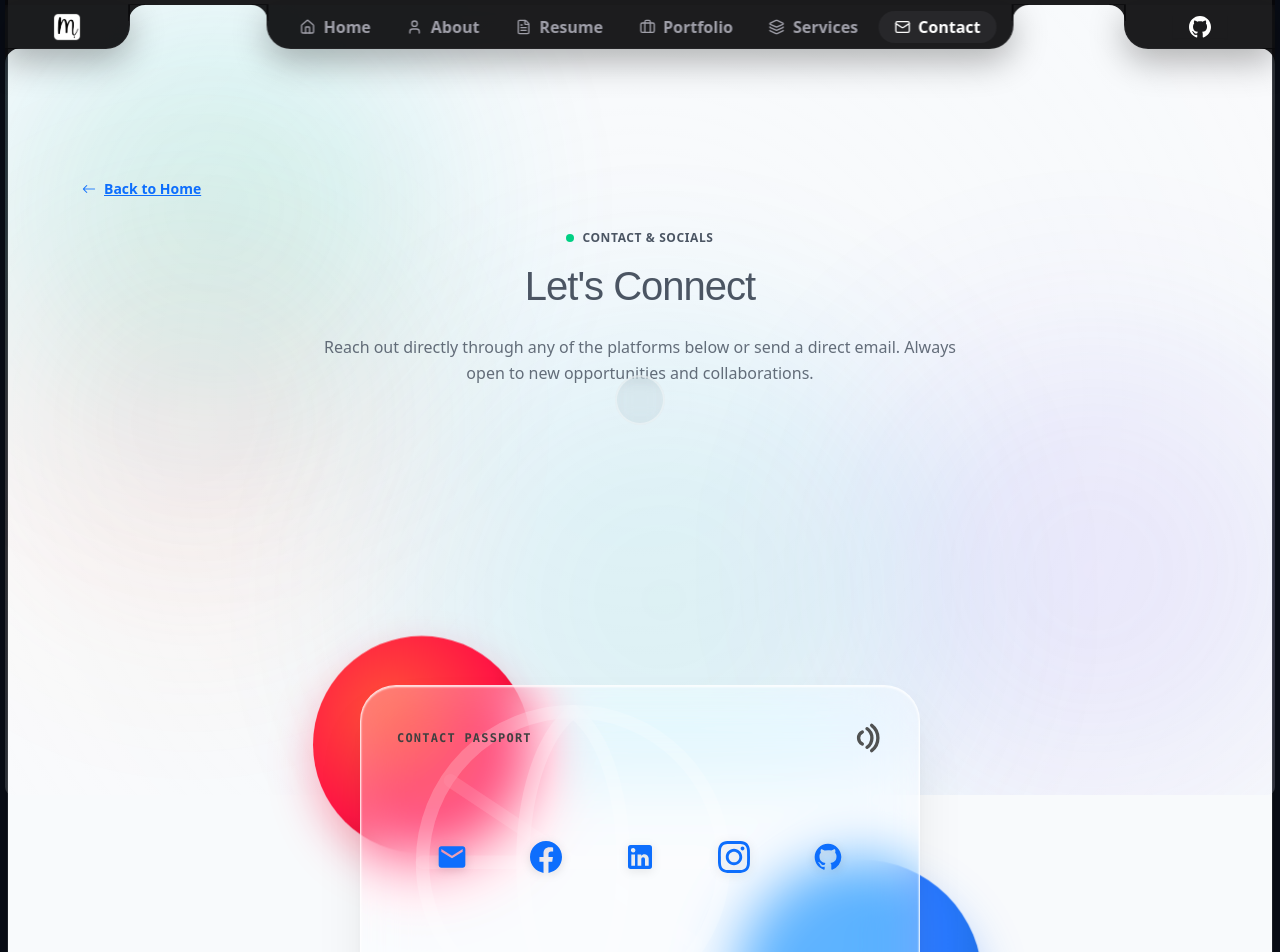
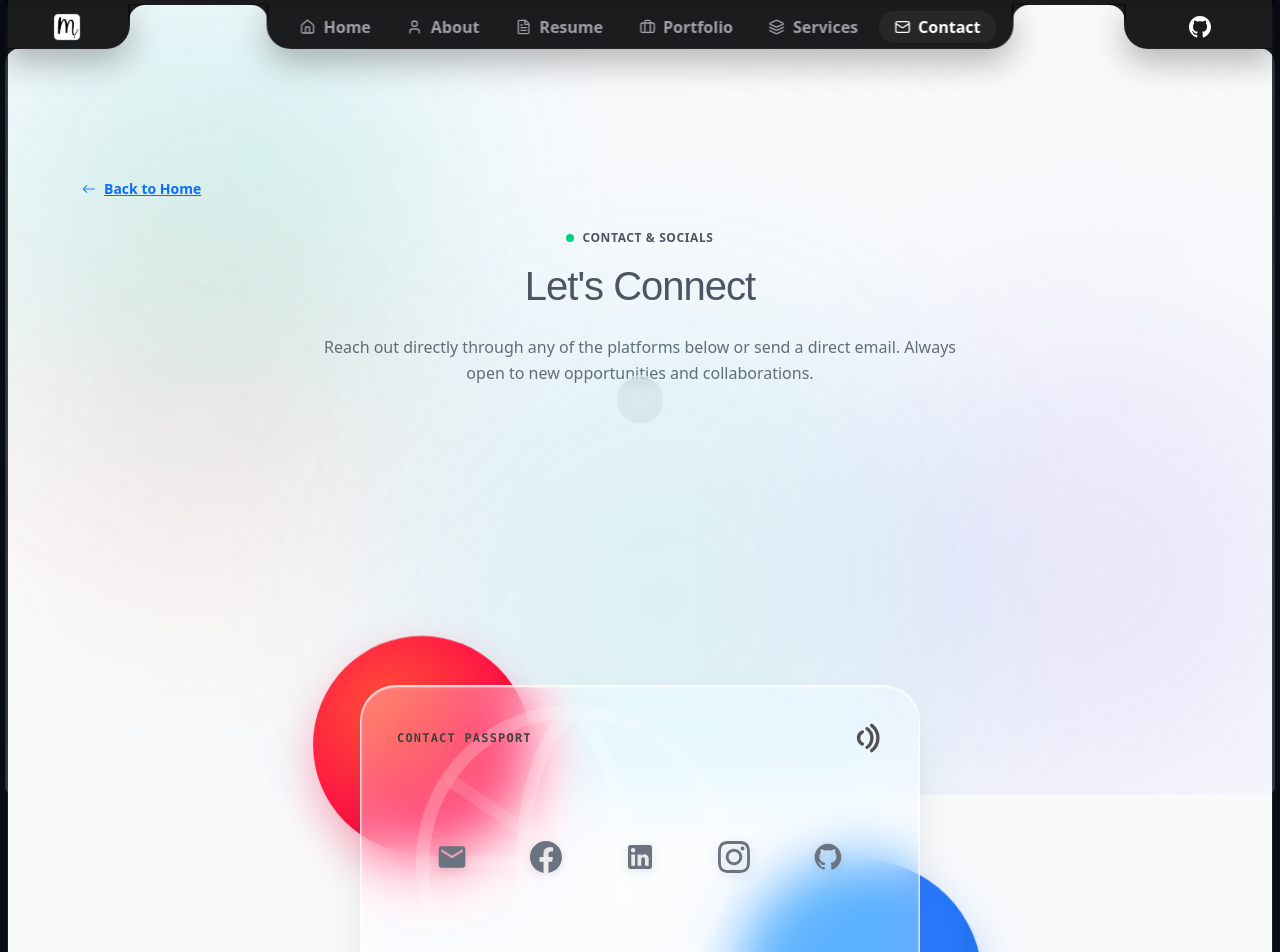
Before and after one commit to musyaaS30/musya-portfolio, a React (Vite) app: page /contact in a window 1280 px wide. Shown: the top 952 px of the page. Built offline with nearby package versions, Linux system fonts and the light colour scheme.

Commit message:
fix(contact): override Bootstrap link blue color with strict gray color on contact card icons

```diff
--- a/src/pages/ContactPage.jsx
+++ b/src/pages/ContactPage.jsx
@@ -45,7 +45,12 @@ const ContactPage = () => {
       name: "Gmail",
       url: "mailto:mussforrttk@gmail.com",
       svg: (
-        <svg className="w-6 h-6 sm:w-7 sm:h-7 md:w-8 md:h-8 fill-current" viewBox="0 0 24 24">
+        <svg
+          className="w-6 h-6 sm:w-7 sm:h-7 md:w-8 md:h-8"
+          viewBox="0 0 24 24"
+          fill="currentColor"
+          style={{ fill: "currentColor" }}
+        >
           <path d="M20 4H4c-1.1 0-1.99.9-1.99 2L2 18c0 1.1.9 2 2 2h16c1.1 0 2-.9 2-2V6c0-1.1-.9-2-2-2zm0 4l-8 5-8-5V6l8 5 8-5v2z" />
         </svg>
       ),
@@ -54,7 +59,12 @@ const ContactPage = () => {
       name: "Facebook",
       url: "https://www.facebook.com/share/1KtsbCGuYP/",
       svg: (
-        <svg className="w-6 h-6 sm:w-7 sm:h-7 md:w-8 md:h-8 fill-current" viewBox="0 0 24 24">
+        <svg
+          className="w-6 h-6 sm:w-7 sm:h-7 md:w-8 md:h-8"
+          viewBox="0 0 24 24"
+          fill="currentColor"
+          style={{ fill: "currentColor" }}
+        >
           <path d="M24 12.073c0-6.627-5.373-12-12-12s-12 5.373-12 12c0 5.99 4.388 10.954 10.125 11.854v-8.385H7.078v-3.47h3.047V9.43c0-3.007 1.792-4.669 4.533-4.669 1.312 0 2.686.235 2.686.235v2.953H15.83c-1.491 0-1.956.925-1.956 1.874v2.25h3.328l-.532 3.47h-2.796v8.385C19.612 23.027 24 18.062 24 12.073z" />
         </svg>
       ),
@@ -63,7 +73,12 @@ const ContactPage = () => {
       name: "LinkedIn",
       url: "https://www.linkedin.com/in/musyahadat-545989343",
       svg: (
-        <svg className="w-6 h-6 sm:w-7 sm:h-7 md:w-8 md:h-8 fill-current" viewBox="0 0 24 24">
+        <svg
+          className="w-6 h-6 sm:w-7 sm:h-7 md:w-8 md:h-8"
+          viewBox="0 0 24 24"
+          fill="currentColor"
+          style={{ fill: "currentColor" }}
+        >
           <path d="M19 3a2 2 0 0 1 2 2v14a2 2 0 0 1-2 2H5a2 2 0 0 1-2-2V5a2 2 0 0 1 2-2h14m-.5 15.5v-5.3a3.26 3.26 0 0 0-3.26-3.26c-.85 0-1.84.52-2.28 1.3v-1.11h-2.79v8.37h2.79v-4.93c0-.77.62-1.4 1.39-1.4a1.4 1.4 0 0 1 1.4 1.4v4.93h2.75M6.88 8.56a1.68 1.68 0 0 0 1.68-1.68c0-.93-.75-1.69-1.68-1.69a1.69 1.69 0 0 0-1.69 1.69c0 .93.76 1.68 1.69 1.68m1.39 9.94v-8.37H5.5v8.37h2.77z" />
         </svg>
       ),
@@ -72,7 +87,12 @@ const ContactPage = () => {
       name: "Instagram",
       url: "https://www.instagram.com/musyaa_3?igsh=MXFkMHh2empvbzRnbA==",
       svg: (
-        <svg className="w-6 h-6 sm:w-7 sm:h-7 md:w-8 md:h-8 fill-current" viewBox="0 0 24 24">
+        <svg
+          className="w-6 h-6 sm:w-7 sm:h-7 md:w-8 md:h-8"
+          viewBox="0 0 24 24"
+          fill="currentColor"
+          style={{ fill: "currentColor" }}
+        >
           <path d="M12 2.163c3.204 0 3.584.012 4.85.07 3.252.148 4.771 1.691 4.919 4.919.058 1.265.069 1.645.069 4.849 0 3.205-.012 3.584-.069 4.849-.149 3.225-1.664 4.771-4.919 4.919-1.266.058-1.644.07-4.85.07-3.204 0-3.584-.012-4.849-.07-3.26-.149-4.771-1.699-4.919-4.92-.058-1.265-.07-1.644-.07-4.849 0-3.204.013-3.583.07-4.849.149-3.227 1.664-4.771 4.919-4.919 1.266-.057 1.645-.069 4.849-.069zm0-2.163c-3.259 0-3.667.014-4.947.072-4.358.2-6.78 2.618-6.98 6.98-.059 1.281-.073 1.689-.073 4.948 0 3.259.014 3.668.072 4.948.2 4.358 2.618 6.78 6.98 6.98 1.281.058 1.689.072 4.948.072 3.259 0 3.668-.014 4.948-.072 4.354-.2 6.782-2.618 6.979-6.98.059-1.28.073-1.689.073-4.948 0-3.259-.014-3.667-.072-4.947-.196-4.354-2.617-6.78-6.979-6.98-1.281-.059-1.69-.073-4.949-.073zm0 5.838c-3.403 0-6.162 2.759-6.162 6.162s2.759 6.163 6.162 6.163 6.162-2.759 6.162-6.163c0-3.403-2.759-6.162-6.162-6.162zm0 10.162c-2.209 0-4-1.79-4-4 0-2.209 1.791-4 4-4s4 1.791 4 4c0 2.21-1.791 4-4 4zm6.406-11.845c-.796 0-1.441.645-1.441 1.44s.645 1.44 1.441 1.44c.795 0 1.439-.645 1.439-1.44s-.644-1.44-1.439-1.44z" />
         </svg>
       ),
@@ -81,7 +101,12 @@ const ContactPage = () => {
       name: "GitHub",
       url: "https://github.com/musyaaS30",
       svg: (
-        <svg className="w-6 h-6 sm:w-7 sm:h-7 md:w-8 md:h-8 fill-current" viewBox="0 0 24 24">
+        <svg
+          className="w-6 h-6 sm:w-7 sm:h-7 md:w-8 md:h-8"
+          viewBox="0 0 24 24"
+          fill="currentColor"
+          style={{ fill: "currentColor" }}
+        >
           <path
             fillRule="evenodd"
             clipRule="evenodd"
@@ -229,7 +254,8 @@ const ContactPage = () => {
                       href={item.url}
                       target={item.name === "Gmail" ? "_self" : "_blank"}
                       rel="noopener noreferrer"
-                      className="group/icon relative p-1.5 sm:p-2 text-neutral-500 hover:text-neutral-800 dark:text-neutral-400 dark:hover:text-white transition-all duration-200 ease-out hover:scale-125 hover:-translate-y-1 drop-shadow-[0_2px_5px_rgba(0,0,0,0.12)]"
+                      className="group/icon relative p-1.5 sm:p-2 !text-[#6b7280] hover:!text-neutral-900 dark:!text-neutral-400 dark:hover:!text-white !no-underline transition-all duration-200 ease-out hover:scale-125 hover:-translate-y-1 drop-shadow-[0_2px_5px_rgba(0,0,0,0.12)] cursor-pointer"
+                      style={{ color: "#6b7280", textDecoration: "none" }}
                       title={item.name}
                       aria-label={item.name}
                     >
--- a/src/styles/liquidGlass.css
+++ b/src/styles/liquidGlass.css
@@ -1013,3 +1013,31 @@ body,
   background: radial-gradient(circle at 35% 35%, #448aff 0%, #2979ff 55%, #1565c0 100%);
   box-shadow: 0 20px 45px rgba(41, 121, 255, 0.35);
 }
+
+.contact-glass-card a,
+.contact-glass-card a:link,
+.contact-glass-card a:visited,
+.contact-glass-card a:active {
+  color: #6b7280 !important;
+  text-decoration: none !important;
+}
+
+.contact-glass-card a:hover {
+  color: #111827 !important;
+  text-decoration: none !important;
+}
+
+.dark-mode .contact-glass-card a,
+.dark-mode .contact-glass-card a:link,
+.dark-mode .contact-glass-card a:visited {
+  color: #9ca3af !important;
+}
+
+.dark-mode .contact-glass-card a:hover {
+  color: #ffffff !important;
+}
+
+.contact-glass-card a svg {
+  fill: currentColor !important;
+  color: inherit !important;
+}
```
